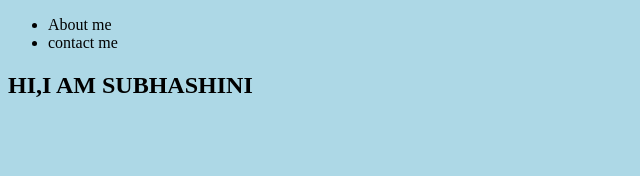
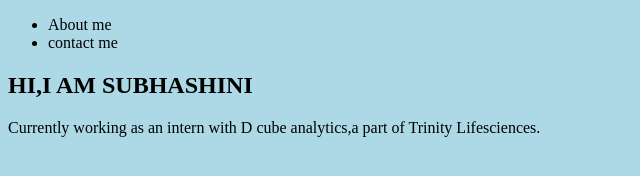
Before and after one commit to subhaa-m/gettingStarted, a plain HTML site: page index.html in a window 1280 px wide. Shown: the whole page, without its empty margins (0-640 px from the left). Drawn offline with Linux system fonts and the light colour scheme.

Commit message:
about section contents are added

```diff
--- a/index.html
+++ b/index.html
@@ -17,6 +17,11 @@
         </div>
     </header>
     <h2>HI,I AM SUBHASHINI</h2>
+    <div>
+        <section>
+            Currently working as an intern with D cube analytics,a part of Trinity Lifesciences.
+        </section>
+    </div>
 
 </body>
 </html>
```
